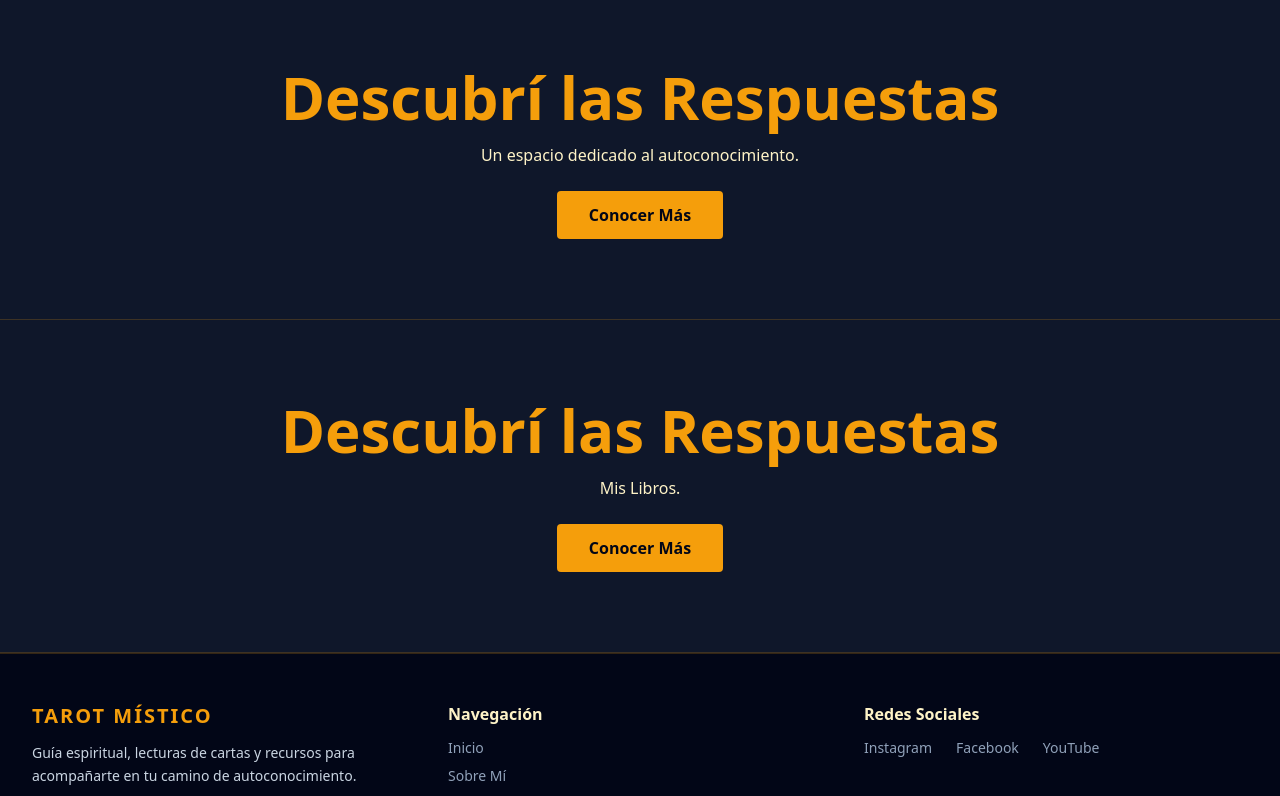
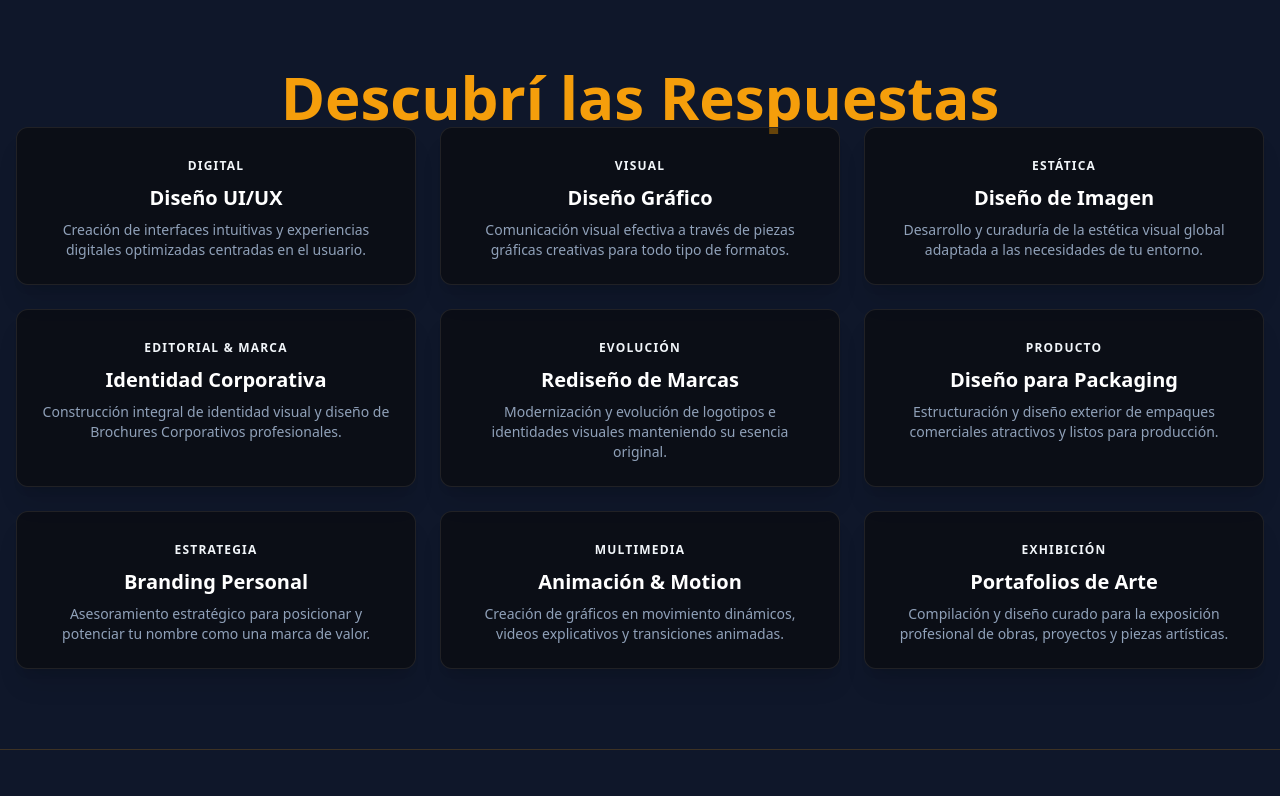
Before and after one commit to EzequielG07/tarot-web-app, a Next.js app in the folder frontend/: page / in a window 1280 px wide. Shown: the part 760-1556 px from the top of the page. Built offline with nearby package versions, Linux system fonts and the light colour scheme.

Commit message:
Agregando componentes

```diff
--- a/frontend/src/app/globals.css
+++ b/frontend/src/app/globals.css
@@ -14,3 +14,9 @@
     --color-bg-card: #020617; /* Fondo de tarjetas/navbar (Slate 950) */
     --color-border-accent: rgba(245, 158, 11, 0.2); /* Bordes atenuados */
 }
+
+@layer base {
+    html {
+        scroll-behavior: smooth;
+    }
+}
--- a/frontend/src/components/AboutMe.tsx
+++ b/frontend/src/components/AboutMe.tsx
@@ -1,7 +1,7 @@
 export default function AboutMe() {
     return (
         <section id="nosotros" className="bg-bg-main border-b border-border-accent py-20 px-4 text-center">
-            <h1 className="text-primary font-serif text-4xl sm:text-6xl font-bold">Descubrí las Respuestas</h1>
+            <h1 className="text-primary font-serif text-4xl sm:text-6xl font-bold">Sobre Mi</h1>
             <p className="text-secondary mt-4">Un espacio dedicado al autoconocimiento.</p>
             <button className="bg-primary hover:bg-primary-hover text-bg-card font-bold px-8 py-3 rounded mt-6">
                 Conocer Más
--- a/frontend/src/components/Navbar.tsx
+++ b/frontend/src/components/Navbar.tsx
@@ -15,7 +15,7 @@ export default function Navbar() {
                         href="/"
                         className="flex items-center gap-2 text-2xl font-serif tracking-widest text-primary font-bold"
                     >
-                        <span>✨</span> TAROT MÍSTICO
+                        <span>✨</span> Anita Tarot
                     </Link>
 
                     {/* Menú Escritorio */}
--- a/frontend/src/components/Services.tsx
+++ b/frontend/src/components/Services.tsx
@@ -2,10 +2,113 @@ export default function Services() {
     return (
         <section className="bg-bg-main border-b border-border-accent py-20 px-4 text-center">
             <h1 className="text-primary font-serif text-4xl sm:text-6xl font-bold">Descubrí las Respuestas</h1>
-            <p className="text-secondary mt-4">Un espacio dedicado al autoconocimiento.</p>
-            <button className="bg-primary hover:bg-primary-hover text-bg-card font-bold px-8 py-3 rounded mt-6">
+            {/* <p classNameName="text-secondary mt-4">Un espacio dedicado al autoconocimiento.</p>
+            <button classNameName="bg-primary hover:bg-primary-hover text-bg-card font-bold px-8 py-3 rounded mt-6">
                 Conocer Más
-            </button>
+            </button> */}
+            <div className="grid grid-cols-1 sm:grid-cols-2 lg:grid-cols-3 gap-6">
+                <div className="group bg-zinc-950/60 border border-zinc-800/80 p-5 sm:p-6 rounded-xl hover:border-logo-cian/50 transition-all duration-300 relative overflow-hidden shadow-xl hover:shadow-logo-cian/5 cursor-pointer">
+                    <div className="absolute top-0 left-0 w-full h-[2px] bg-gradient-to-r from-logo-cian to-transparent opacity-0 group-hover:opacity-100 transition-opacity"></div>
+                    <span className="text-xs font-semibold text-logo-cian tracking-widest uppercase">Digital</span>
+                    <h3 className="text-xl font-bold text-white mt-2 group-hover:text-logo-cian transition-colors">
+                        Diseño UI/UX
+                    </h3>
+                    <p className="text-sm text-slate-400 mt-2">
+                        Creación de interfaces intuitivas y experiencias digitales optimizadas centradas en el usuario.
+                    </p>
+                </div>
+
+                <div className="group bg-zinc-950/60 border border-zinc-800/80 p-5 sm:p-6 rounded-xl hover:border-logo-fucsia/50 transition-all duration-300 relative overflow-hidden shadow-xl hover:shadow-logo-fucsia/5 cursor-pointer">
+                    <div className="absolute top-0 left-0 w-full h-[2px] bg-gradient-to-r from-logo-fucsia to-transparent opacity-0 group-hover:opacity-100 transition-opacity"></div>
+                    <span className="text-xs font-semibold text-logo-fucsia tracking-widest uppercase">Visual</span>
+                    <h3 className="text-xl font-bold text-white mt-2 group-hover:text-logo-fucsia transition-colors">
+                        Diseño Gráfico
+                    </h3>
+                    <p className="text-sm text-slate-400 mt-2">
+                        Comunicación visual efectiva a través de piezas gráficas creativas para todo tipo de formatos.
+                    </p>
+                </div>
+
+                <div className="group bg-zinc-950/60 border border-zinc-800/80 p-5 sm:p-6 rounded-xl hover:border-logo-cian/50 transition-all duration-300 relative overflow-hidden shadow-xl hover:shadow-logo-cian/5 cursor-pointer">
+                    <div className="absolute top-0 left-0 w-full h-[2px] bg-gradient-to-r from-logo-cian to-transparent opacity-0 group-hover:opacity-100 transition-opacity"></div>
+                    <span className="text-xs font-semibold text-logo-cian tracking-widest uppercase">Estática</span>
+                    <h3 className="text-xl font-bold text-white mt-2 group-hover:text-logo-cian transition-colors">
+                        Diseño de Imagen
+                    </h3>
+                    <p className="text-sm text-slate-400 mt-2">
+                        Desarrollo y curaduría de la estética visual global adaptada a las necesidades de tu entorno.
+                    </p>
+                </div>
+
+                <div className="group bg-zinc-950/60 border border-zinc-800/80 p-5 sm:p-6 rounded-xl hover:border-logo-fucsia/50 transition-all duration-300 relative overflow-hidden shadow-xl hover:shadow-logo-fucsia/5 cursor-pointer">
+                    <div className="absolute top-0 left-0 w-full h-[2px] bg-gradient-to-r from-logo-fucsia to-transparent opacity-0 group-hover:opacity-100 transition-opacity"></div>
+                    <span className="text-xs font-semibold text-logo-fucsia tracking-widest uppercase">
+                        Editorial & Marca
+                    </span>
+                    <h3 className="text-xl font-bold text-white mt-2 group-hover:text-logo-fucsia transition-colors">
+                        Identidad Corporativa
+                    </h3>
+                    <p className="text-sm text-slate-400 mt-2">
+                        Construcción integral de identidad visual y diseño de Brochures Corporativos profesionales.
+                    </p>
+                </div>
+
+                <div className="group bg-zinc-950/60 border border-zinc-800/80 p-5 sm:p-6 rounded-xl hover:border-logo-cian/50 transition-all duration-300 relative overflow-hidden shadow-xl hover:shadow-logo-cian/5 cursor-pointer">
+                    <div className="absolute top-0 left-0 w-full h-[2px] bg-gradient-to-r from-logo-cian to-transparent opacity-0 group-hover:opacity-100 transition-opacity"></div>
+                    <span className="text-xs font-semibold text-logo-cian tracking-widest uppercase">Evolución</span>
+                    <h3 className="text-xl font-bold text-white mt-2 group-hover:text-logo-cian transition-colors">
+                        Rediseño de Marcas
+                    </h3>
+                    <p className="text-sm text-slate-400 mt-2">
+                        Modernización y evolución de logotipos e identidades visuales manteniendo su esencia original.
+                    </p>
+                </div>
+
+                <div className="group bg-zinc-950/60 border border-zinc-800/80 p-5 sm:p-6 rounded-xl hover:border-logo-fucsia/50 transition-all duration-300 relative overflow-hidden shadow-xl hover:shadow-logo-fucsia/5 cursor-pointer">
+                    <div className="absolute top-0 left-0 w-full h-[2px] bg-gradient-to-r from-logo-fucsia to-transparent opacity-0 group-hover:opacity-100 transition-opacity"></div>
+                    <span className="text-xs font-semibold text-logo-fucsia tracking-widest uppercase">Producto</span>
+                    <h3 className="text-xl font-bold text-white mt-2 group-hover:text-logo-fucsia transition-colors">
+                        Diseño para Packaging
+                    </h3>
+                    <p className="text-sm text-slate-400 mt-2">
+                        Estructuración y diseño exterior de empaques comerciales atractivos y listos para producción.
+                    </p>
+                </div>
+
+                <div className="group bg-zinc-950/60 border border-zinc-800/80 p-5 sm:p-6 rounded-xl hover:border-logo-cian/50 transition-all duration-300 relative overflow-hidden shadow-xl hover:shadow-logo-cian/5 cursor-pointer">
+                    <div className="absolute top-0 left-0 w-full h-[2px] bg-gradient-to-r from-logo-cian to-transparent opacity-0 group-hover:opacity-100 transition-opacity"></div>
+                    <span className="text-xs font-semibold text-logo-cian tracking-widest uppercase">Estrategia</span>
+                    <h3 className="text-xl font-bold text-white mt-2 group-hover:text-logo-cian transition-colors">
+                        Branding Personal
+                    </h3>
+                    <p className="text-sm text-slate-400 mt-2">
+                        Asesoramiento estratégico para posicionar y potenciar tu nombre como una marca de valor.
+                    </p>
+                </div>
+
+                <div className="group bg-zinc-950/60 border border-zinc-800/80 p-5 sm:p-6 rounded-xl hover:border-logo-fucsia/50 transition-all duration-300 relative overflow-hidden shadow-xl hover:shadow-logo-fucsia/5 cursor-pointer">
+                    <div className="absolute top-0 left-0 w-full h-[2px] bg-gradient-to-r from-logo-fucsia to-transparent opacity-0 group-hover:opacity-100 transition-opacity"></div>
+                    <span className="text-xs font-semibold text-logo-fucsia tracking-widest uppercase">Multimedia</span>
+                    <h3 className="text-xl font-bold text-white mt-2 group-hover:text-logo-fucsia transition-colors">
+                        Animación & Motion
+                    </h3>
+                    <p className="text-sm text-slate-400 mt-2">
+                        Creación de gráficos en movimiento dinámicos, videos explicativos y transiciones animadas.
+                    </p>
+                </div>
+
+                <div className="group bg-zinc-950/60 border border-zinc-800/80 p-5 sm:p-6 rounded-xl hover:border-logo-cian/50 transition-all duration-300 relative overflow-hidden shadow-xl hover:shadow-logo-cian/5 cursor-pointer">
+                    <div className="absolute top-0 left-0 w-full h-[2px] bg-gradient-to-r from-logo-cian to-transparent opacity-0 group-hover:opacity-100 transition-opacity"></div>
+                    <span className="text-xs font-semibold text-logo-cian tracking-widest uppercase">Exhibición</span>
+                    <h3 className="text-xl font-bold text-white mt-2 group-hover:text-logo-cian transition-colors">
+                        Portafolios de Arte
+                    </h3>
+                    <p className="text-sm text-slate-400 mt-2">
+                        Compilación y diseño curado para la exposición profesional de obras, proyectos y piezas
+                        artísticas.
+                    </p>
+                </div>
+            </div>
         </section>
     );
 }
```
